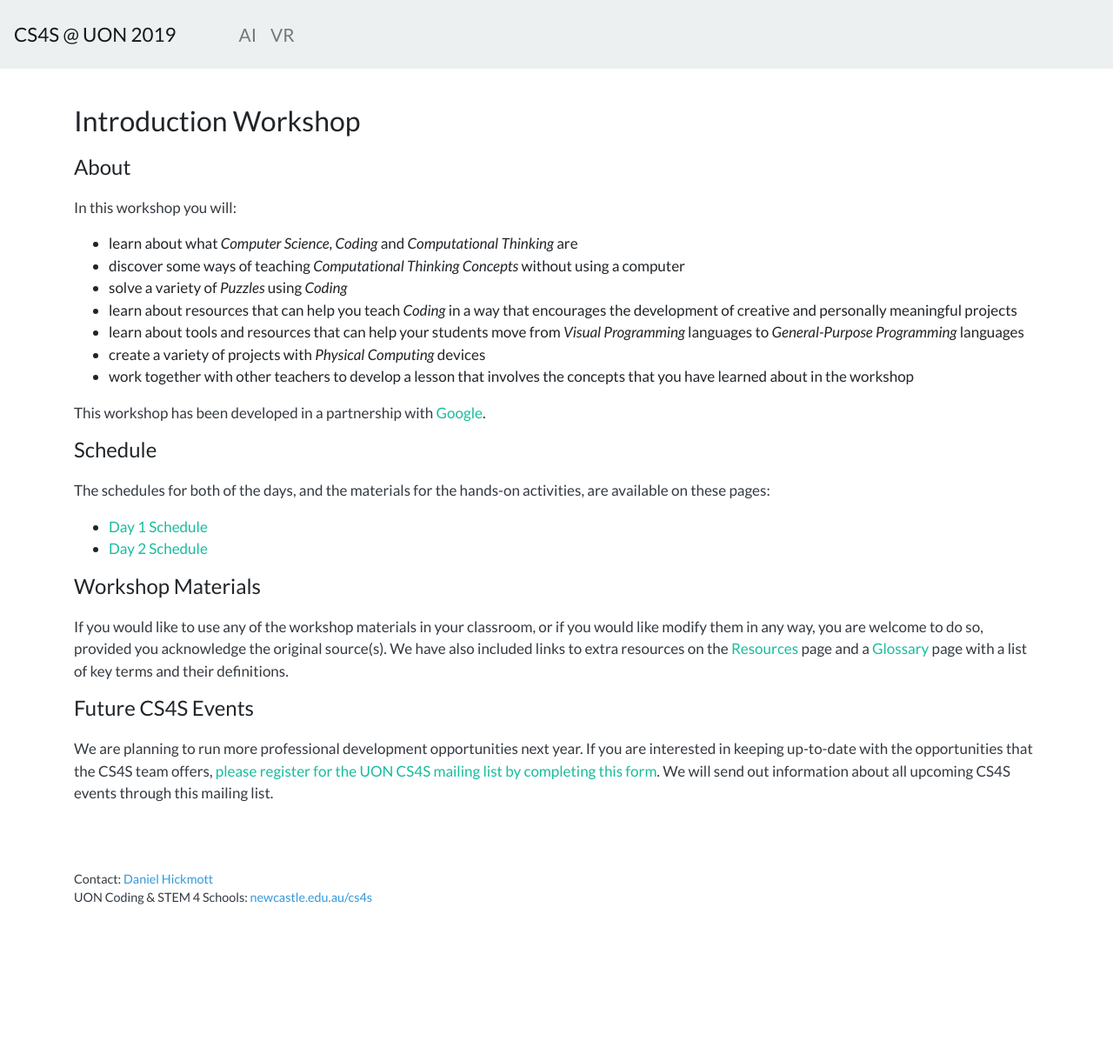
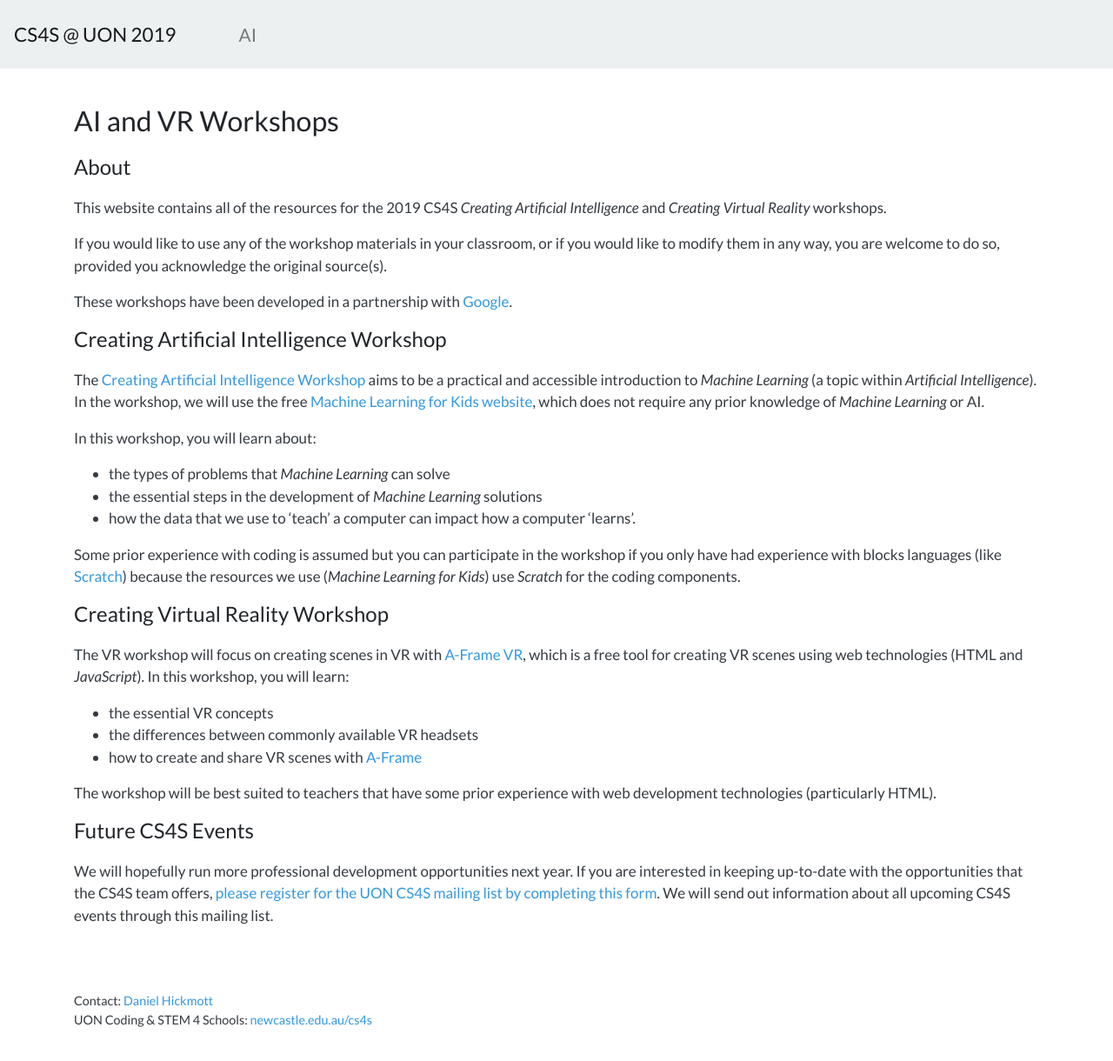
Before and after one commit to cs4s/2019, a Jekyll site: the page built from index.md, in a window 1280 px wide and 1259 px high. Shown: the top 1220 px of the window at 87% size. Built offline with Jekyll 4.4.1, drawn with Linux system fonts in a browser that asks for light colours.

Commit message:
Changes the index page of the website to have AI and VR workshop info
Also hides the VR button for now

```diff
--- a/_includes/header.html
+++ b/_includes/header.html
@@ -14,9 +14,11 @@
         <li class="nav-item {% if page.url contains site.ai_path %} active {% endif %}">
           <a class="nav-link topic-link" href="{{ site.baseurl | append: site.ai_path }}">AI<span class="sr-only">(current)</span></a>
         </li>
+        <!--
         <li class="nav-item {% if page.url contains site.vr_path %} active {% endif %}">
           <a class="nav-link topic-link" href="{{ site.baseurl | append: site.vr_path }}">VR</a>
         </li>
+        -->
         {% if page.url contains site.ai_path or page.url contains site.vr_path %}
           <span class="nav-separator">|</span>
           <li class="nav-item {% if page.url == '/ai/' or page.url == '/vr/' %} active {% endif %}">
--- a/css/main.css
+++ b/css/main.css
@@ -277,7 +277,7 @@ h1, h2, h3, h4, h5, h6, .h1, .h2, .h3, .h4, .h5, .h6 {
 }
 
 
-#content p, footer p {
+#content p, footer p, #content li {
   font-family: "Lato", -apple-system, BlinkMacSystemFont, "Segoe UI", Roboto, "Helvetica Neue", Arial, sans-serif, "Apple Color Emoji", "Segoe UI Emoji", "Segoe UI Symbol";
   font-weight: 400;
   line-height: 1.5;
--- a/index.md
+++ b/index.md
@@ -1,38 +1,42 @@
 ---
 layout: default
-title: Home - CS4S Introduction Workshop @ UON 2019
+title: 'CS4S @ UON 2019: AI and VR Workshops'
 ---
 
-# Introduction Workshop
+# AI and VR Workshops
 
 ## About
 
-In this workshop you will:
+This website contains all of the resources for the 2019 CS4S *Creating Artificial Intelligence* and *Creating Virtual Reality* workshops.
 
-- learn about what *Computer Science*, *Coding* and *Computational Thinking* are
-- discover some ways of teaching *Computational Thinking Concepts* without using a computer
-- solve a variety of *Puzzles* using *Coding*
-- learn about resources that can help you teach *Coding* in a way that encourages the development of creative and personally meaningful projects
-- learn about tools and resources that can help your students move from *Visual Programming* languages to *General-Purpose Programming* languages
-- create a variety of projects with *Physical Computing* devices
-- work together with other teachers to develop a lesson that involves the concepts that you have learned about in the workshop
+If you would like to use any of the workshop materials in your classroom, or if you would like to modify them in any way, you are welcome to do so, provided you acknowledge the original source(s).
 
-This workshop has been developed in a partnership with [Google](https://edu.google.com/computer-science/educator-grants/){:target="_blank"}.
+These workshops have been developed in a partnership with [Google](https://edu.google.com/computer-science/educator-grants/){: class="text-info" target="_blank"}.
 
-## Schedule
+## Creating Artificial Intelligence Workshop
 
-The schedules for both of the days, and the materials for the hands-on activities, are available on these pages:
+The [Creating Artificial Intelligence Workshop](ai/){: class="text-info" } aims to be a practical and accessible introduction to *Machine Learning* (a topic within *Artificial Intelligence*). In the workshop, we will use the free [Machine Learning for Kids website](https://machinelearningforkids.co.uk/){: class="text-info" target="_blank"}, which does not require any prior knowledge of *Machine Learning* or AI.
 
-- [Day 1 Schedule]({{ site.baseurl | append: site.day1_path }})
-- [Day 2 Schedule]({{ site.baseurl | append: site.day2_path }})
+In this workshop, you will learn about:
 
-## Workshop Materials
+- the types of problems that *Machine Learning* can solve
+- the essential steps in the development of *Machine Learning* solutions
+- how the data that we use to 'teach' a computer can impact how a computer 'learns'.
 
-If you would like to use any of the workshop materials in your classroom, or if you would like modify them in any way, you are welcome to do so, provided you acknowledge the original source(s).
-We have also included links to extra resources on the [Resources]( {{ site.baseurl | append: site.resources_path }} ) page and a [Glossary]( {{ site.baseurl | append: site.glossary_path }} ) page with a list of key terms and their definitions.
+Some prior experience with coding is assumed but you can participate in the workshop if you only have had experience with blocks languages (like [Scratch](https://scratch.mit.edu){: class="text-info" target="_blank" }) because the resources we use (*Machine Learning for Kids*) use *Scratch* for the coding components.
+
+## Creating Virtual Reality Workshop
+
+The VR workshop will focus on creating scenes in VR with [A-Frame VR](https://aframe.io/){: class="text-info" target="_blank" }, which is a free tool for creating VR scenes using web technologies (HTML and *JavaScript*). In this workshop, you will learn:
+
+- the essential VR concepts
+- the differences between commonly available VR headsets
+- how to create and share VR scenes with [A-Frame](https://aframe.io/){: class="text-info" target="_blank" }
+
+The workshop will be best suited to teachers that have some prior experience with web development technologies (particularly HTML).
 
 ## Future CS4S Events
 
-We are planning to run more professional development opportunities next year.
-If you are interested in keeping up-to-date with the opportunities that the CS4S team offers, [please register for the UON CS4S mailing list by completing this form](https://goo.gl/forms/uhFt9j740ELhKKxK2){:target="_blank"}.
+We will hopefully run more professional development opportunities next year.
+If you are interested in keeping up-to-date with the opportunities that the CS4S team offers, [please register for the UON CS4S mailing list by completing this form](https://goo.gl/forms/uhFt9j740ELhKKxK2){: class="text-info" target="_blank"}.
 We will send out information about all upcoming CS4S events through this mailing list.
```
